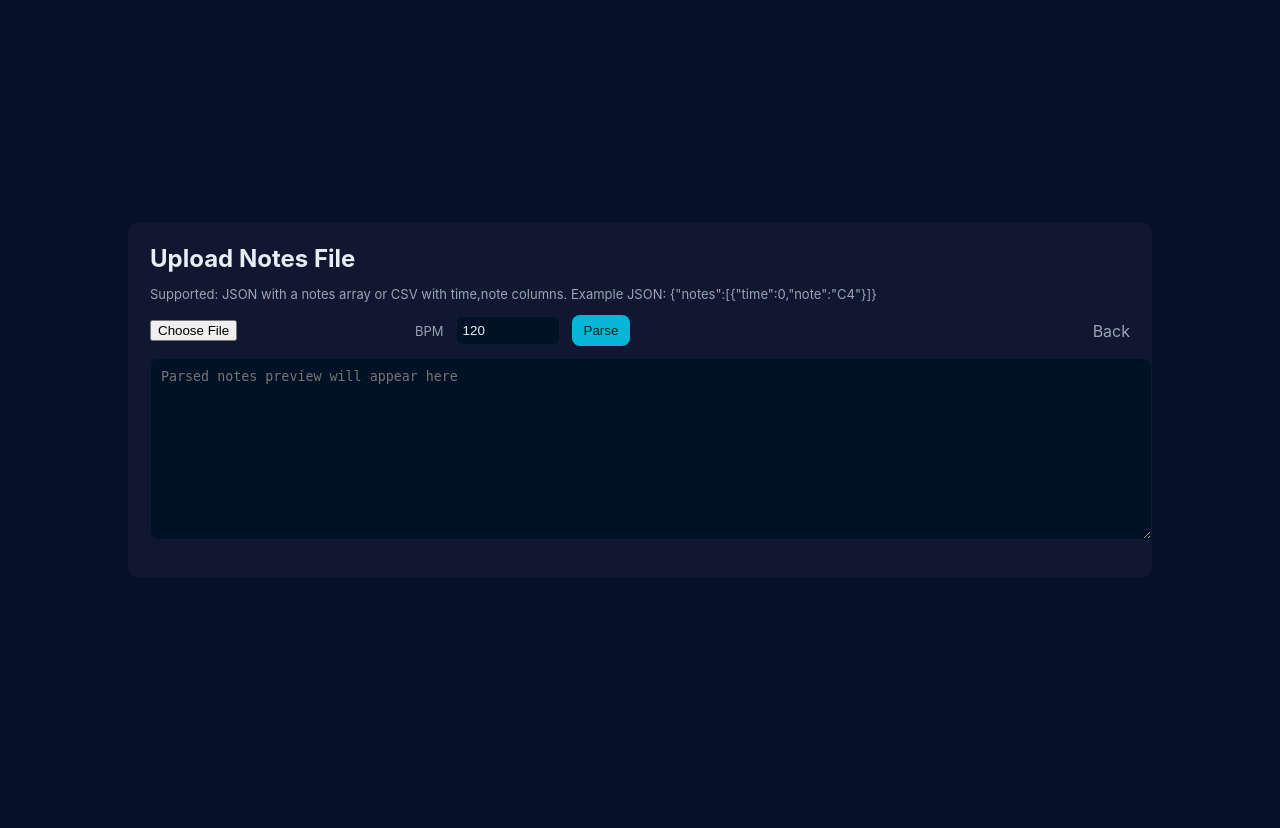
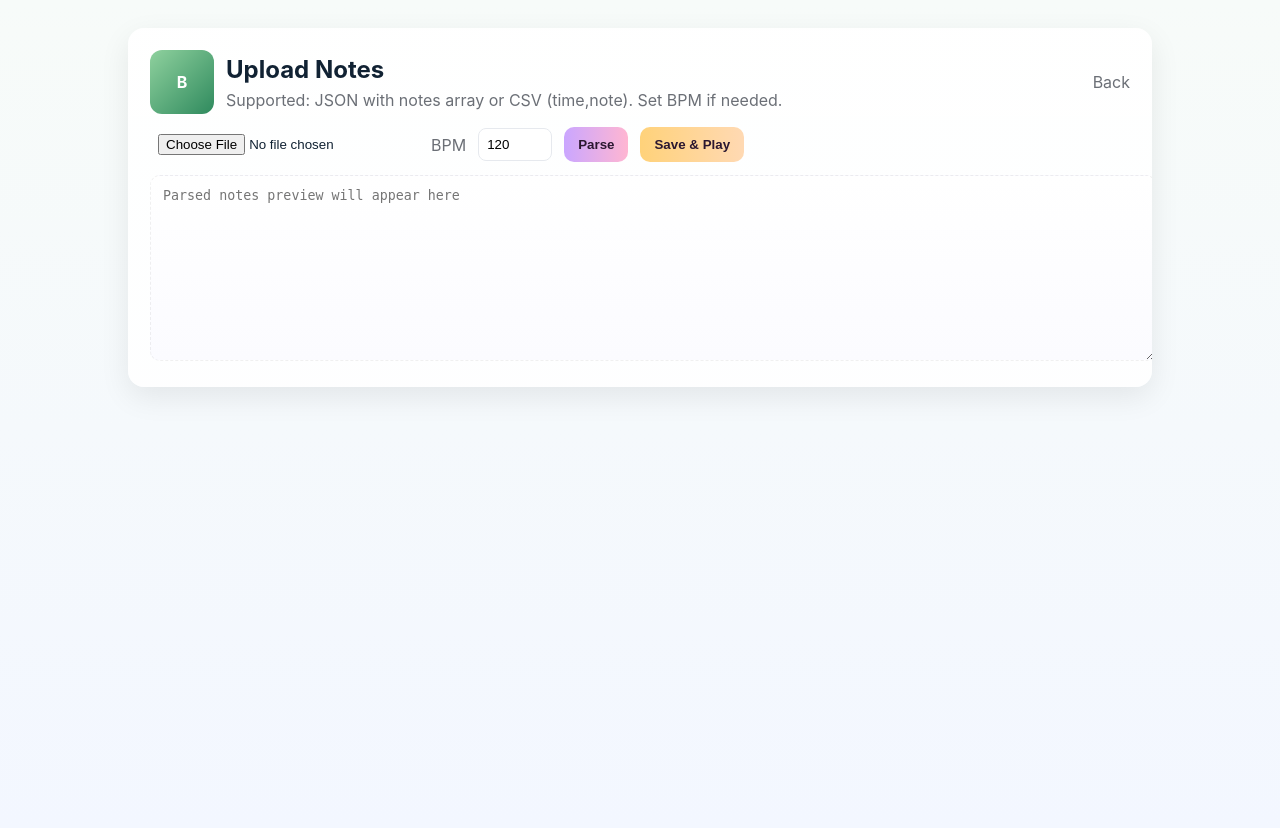
Before and after one commit to ECarty-01/TeamTeddy, a Flask app: page /upload in a window 1280 px wide. Before the commit the page ends 538 px from the top, so only its background shows below. Run offline with Flask 3, Linux system fonts and the light colour scheme.

Commit message:
Revamp upload.html

```diff
--- a/app/templates/upload.html
+++ b/app/templates/upload.html
@@ -1,58 +1,66 @@
-<!-- upload.html -->
 <!doctype html>
 <html lang="en">
 <head>
 <meta charset="utf-8" />
 <meta name="viewport" content="width=device-width,initial-scale=1" />
-  <title>Music Checker — Upload</title>
+<title>Bloom Music Checker — Upload</title>
 <style>
-    :root{--bg:#071029;--card:#071827;--accent:#06b6d4;--muted:#9aa4b2}
-    body{margin:0;font-family:Inter,system-ui,Segoe UI,Roboto,Arial;background:var(--bg);color:#e6eef6;min-height:100vh;display:flex;align-items:center;justify-content:center}
-    .wrap{width:min(980px,96%);padding:22px;background:rgba(255,255,255,0.03);border-radius:12px}
-    h2{margin:0 0 8px}
-    .row{display:flex;gap:12px;align-items:center}
-    input[type=file]{color:transparent}
-    textarea{width:100%;height:160px;background:#021226;color:#dbeafe;border-radius:8px;padding:10px;border:1px solid rgba(255,255,255,0.04)}
+  :root{
+    --paper:#fffefc; --muted:#6b6f76;
+    --mint:#8fd19e; --leaf:#2f8a5e; --lavender:#caa6ff; --pink:#ffb6d2; --sun:#ffd27a;
+    --glass:rgba(255,255,255,0.7); --shadow:0 10px 30px rgba(10,12,14,0.08);
+  }
+  html,body{height:100%;margin:0;font-family:Inter,system-ui,Segoe UI,Roboto,Arial;background:linear-gradient(180deg,#f7fbf9,#f3f7ff);color:#123}
+  .wrap{max-width:980px;margin:28px auto;padding:22px;border-radius:16px;background:linear-gradient(180deg,rgba(255,255,255,0.95),rgba(255,255,255,0.9));box-shadow:var(--shadow);position:relative;overflow:hidden}
+  h2{margin:0 0 6px}
+  .muted{color:var(--muted)}
+  .row{display:flex;gap:12px;align-items:center;margin-top:12px;flex-wrap:wrap}
+  input[type=file]{padding:8px}
+  input[type=number]{padding:8px;border-radius:8px;border:1px solid #e6e9ee}
+  .btn{background:linear-gradient(90deg,var(--lavender),var(--pink));padding:10px 14px;border-radius:10px;border:none;color:#2b1730;font-weight:700;cursor:pointer}
+  textarea{width:100%;height:160px;border-radius:10px;padding:12px;border:1px dashed rgba(0,0,0,0.06);margin-top:12px;background:linear-gradient(180deg,#fff,#fbfbff)}
   table{width:100%;border-collapse:collapse;margin-top:12px}
-    th,td{padding:8px;border-bottom:1px solid rgba(255,255,255,0.03);text-align:left;font-size:14px}
-    .btn{background:var(--accent);color:#022;padding:8px 12px;border-radius:8px;text-decoration:none;border:none;cursor:pointer}
-    .muted{color:var(--muted);font-size:13px}
+  th,td{padding:8px;border-bottom:1px solid rgba(0,0,0,0.04);font-size:14px}
+  .notePreview{display:grid;grid-template-columns:repeat(auto-fill,minmax(120px,1fr));gap:8px;margin-top:12px}
+  .noteCard{background:linear-gradient(180deg,#fff,#fffefc);padding:10px;border-radius:10px;border:1px solid rgba(0,0,0,0.03)}
+  .back{margin-left:auto;color:var(--muted);text-decoration:none}
 </style>
 </head>
 <body>
   <main class="wrap">
-    <h2>Upload Notes File</h2>
-    <p class="muted">Supported: JSON with a notes array or CSV with time,note columns. Example JSON: {"notes":[{"time":0,"note":"C4"}]}</p>
+    <header style="display:flex;align-items:center;gap:12px">
+      <div style="width:64px;height:64px;border-radius:12px;background:linear-gradient(135deg,var(--mint),var(--leaf));display:flex;align-items:center;justify-content:center;color:white;font-weight:700">B</div>
+      <div>
+        <h2>Upload Notes</h2>
+        <div class="muted">Supported: JSON with notes array or CSV (time,note). Set BPM if needed.</div>
+      </div>
+      <a class="back" href="index.html">Back</a>
+    </header>
 
-    <div style="display:flex;gap:12px;align-items:center;margin-bottom:12px">
+    <div class="row">
       <input id="file" type="file" accept=".json,.csv" />
-      <label class="muted">BPM</label>
-      <input id="bpm" type="number" value="120" min="20" max="400" style="width:90px;padding:6px;border-radius:6px;border:1px solid rgba(255,255,255,0.04);background:#021226;color:#e6eef6" />
+      <label class="muted" for="bpm">BPM</label>
+      <input id="bpm" type="number" value="120" min="20" max="400" />
       <button id="parse" class="btn">Parse</button>
-      <a href="index.html" style="margin-left:auto;color:var(--muted);text-decoration:none">Back</a>
+      <button id="save" class="btn" style="background:linear-gradient(90deg,var(--sun),#ffd9b3);">Save & Play</button>
     </div>
 
     <textarea id="preview" placeholder="Parsed notes preview will appear here"></textarea>
 
-    <table id="notesTable" aria-live="polite" style="display:none">
-      <thead><tr><th>#</th><th>Time (s)</th><th>Note</th></tr></thead>
-      <tbody></tbody>
-    </table>
-
-    <div style="margin-top:12px">
-      <button id="saveSession" class="btn" style="display:none">Save Session and Go to Play</button>
+    <div id="notesTable" style="display:none">
+      <div style="margin-top:12px;font-weight:600">Notes Preview</div>
+      <div class="notePreview" id="notePreview"></div>
     </div>
   </main>
 
 <script>
-    // Simple client-side parser and session store (localStorage)
   const fileInput = document.getElementById('file');
   const parseBtn = document.getElementById('parse');
   const preview = document.getElementById('preview');
+  const bpmInput = document.getElementById('bpm');
+  const notePreview = document.getElementById('notePreview');
   const notesTable = document.getElementById('notesTable');
-    const notesTbody = notesTable.querySelector('tbody');
-    const bpmInput = document.getElementById('bpm');
-    const saveBtn = document.getElementById('saveSession');
+  const saveBtn = document.getElementById('save');
 
   function parseCSV(text){
     const lines = text.trim().split(/\r?\n/).map(l=>l.trim()).filter(Boolean);
@@ -67,7 +75,6 @@
     }
     return notes;
   }
-
   function parseJSON(text){
     try{
       const obj = JSON.parse(text);
@@ -77,47 +84,33 @@
   }
 
   parseBtn.addEventListener('click', async ()=>{
-      const bpm = Number(bpmInput.value) || 120;
-      if(fileInput.files.length===0){
-        alert('Please choose a file or paste content into the preview area.');
-        return;
-      }
+    if(!fileInput.files.length){ alert('Choose a file or paste content into the preview area.'); return; }
     const f = fileInput.files[0];
     const txt = await f.text();
     let notes = parseJSON(txt);
     if(!notes) notes = parseCSV(txt);
-      if(!notes || notes.length===0){
-        preview.value = 'Could not parse notes. Paste content here or use JSON/CSV format.';
-        return;
-      }
-      // normalize times to seconds if they were beats (optional heuristic)
-      // For now assume times are seconds.
+    if(!notes || notes.length===0){ preview.value = 'Could not parse notes. Use JSON or CSV format.'; return; }
+    const bpm = Number(bpmInput.value) || 120;
     preview.value = JSON.stringify({bpm, notes}, null, 2);
-      notesTbody.innerHTML = '';
+    notePreview.innerHTML = '';
     notes.forEach((n,i)=>{
-        const tr = document.createElement('tr');
-        tr.innerHTML = `<td>${i+1}</td><td>${n.time.toFixed(3)}</td><td>${n.note}</td>`;
-        notesTbody.appendChild(tr);
+      const d = document.createElement('div');
+      d.className = 'noteCard';
+      d.innerHTML = `<div style="font-weight:600">${n.note}</div><div style="font-size:13px;color:#6b6f76">t=${n.time}s</div>`;
+      notePreview.appendChild(d);
     });
     notesTable.style.display = '';
-      saveBtn.style.display = 'inline-block';
-      // store session in localStorage for Play page
     localStorage.setItem('musicCheckerSession', JSON.stringify({bpm, notes}));
   });
 
-    saveBtn.addEventListener('click', ()=>{
-      window.location.href = 'play.html';
-    });
+  saveBtn.addEventListener('click', ()=> location.href='play.html');
 
-    // allow manual paste parsing
   preview.addEventListener('blur', ()=>{
     const txt = preview.value.trim();
     if(!txt) return;
     let notes = parseJSON(txt);
     if(!notes) notes = parseCSV(txt);
-      if(notes && notes.length){
-        localStorage.setItem('musicCheckerSession', JSON.stringify({bpm: Number(bpmInput.value)||120, notes}));
-      }
+    if(notes && notes.length) localStorage.setItem('musicCheckerSession', JSON.stringify({bpm: Number(bpmInput.value)||120, notes}));
   });
 </script>
 </body>
```
Lines whose indentation alone changed are shown as unchanged.
